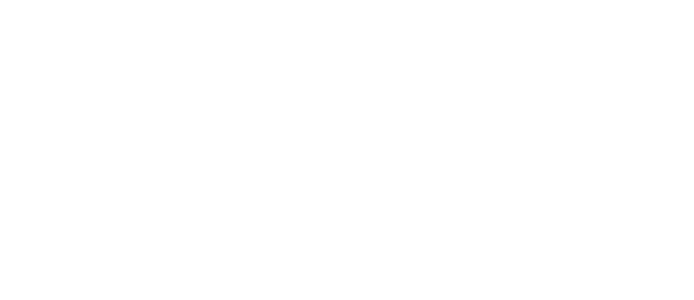
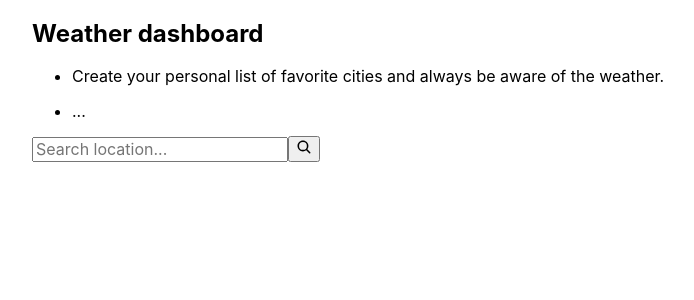
Before and after one commit to Pan-Artur/forecast, a React (Create React App) app: page / in a window 1280 px wide. Shown: the top 300 px of the page, without its empty margins (38-732 px from the left). Built offline with nearby package versions, Linux system fonts and the light colour scheme.

Commit message:
creating hero and addition fonts

```diff
--- a/public/index.html
+++ b/public/index.html
@@ -24,6 +24,9 @@
       work correctly both with client-side routing and a non-root public URL.
       Learn how to configure a non-root public URL by running `npm run build`.
     -->
+      <link rel="preconnect" href="https://fonts.googleapis.com">
+      <link rel="preconnect" href="https://fonts.gstatic.com" crossorigin>
+      <link href="https://fonts.googleapis.com/css2?family=Montserrat+Alternates:ital,wght@0,100;0,200;0,300;0,400;0,500;0,600;0,700;0,800;0,900;1,100;1,200;1,300;1,400;1,500;1,600;1,700;1,800;1,900&family=Montserrat:ital,wght@0,100..900;1,100..900&display=swap" rel="stylesheet">
     <title>React App</title>
   </head>
   <body>
--- a/src/App.js
+++ b/src/App.js
@@ -1,10 +1,13 @@
 import { Header } from "./components/Header/Header";
+import { Main } from "./pages/Main/Main";
 import { Footer } from "./components/Footer/Footer";
 
 export const App = () => {
   return (
     <div className="App">
-
+      <Header />
+      <Main />
+      <Footer />
     </div>
   );
 };
--- a/src/pages/Main/Hero/Hero.jsx
+++ b/src/pages/Main/Hero/Hero.jsx
@@ -1,7 +1,35 @@
+import { Container } from "../../../components/Contaner/Container";
+
+import { IoSearch } from "react-icons/io5";
+
+import style from "./Hero.module.scss";
+
 export const Hero = () => {
   return (
-    <>
-
-    </>
+    <section classname={style.hero}>
+      <Container>
+        <h2 className={style.hero__title}>
+          Weather dashboard
+        </h2>
+        <ul className={style.hero__couple}>
+          <li className={style.hero__item}>
+            <p className={style.hero__advice}>
+              Create your personal list of favorite cities and always be aware of the weather.
+            </p>
+          </li>
+          <li className={style.hero__item}>
+            <p className={style.hero__date}>
+              ...
+            </p>
+          </li>
+        </ul>
+        <div className={style.hero__box}>
+          <input className={style.hero__input} type="text" placeholder="Search location..." />
+          <button className={style.hero__button} type="button">
+            <IoSearch />
+          </button>
+        </div>
+      </Container>
+    </section>
   );
 }
--- a/src/pages/Main/Main.jsx
+++ b/src/pages/Main/Main.jsx
@@ -1,7 +1,15 @@
+import { Hero } from "./Hero/Hero";
+import { Weather } from "./Weather/Weather";
+import { Pets } from "./Pets/Pets";
+import { Nature } from "./Nature/Nature";
+
 export const Main = () => {
   return (
     <main>
-
+      <Hero />
+      <Weather />
+      <Pets />
+      <Nature />
     </main>
   );
 }
```
Also changed, not shown: src/assets/images/Hero/hero.webp (added), src/pages/Main/Hero/Hero.module.scss (added).
